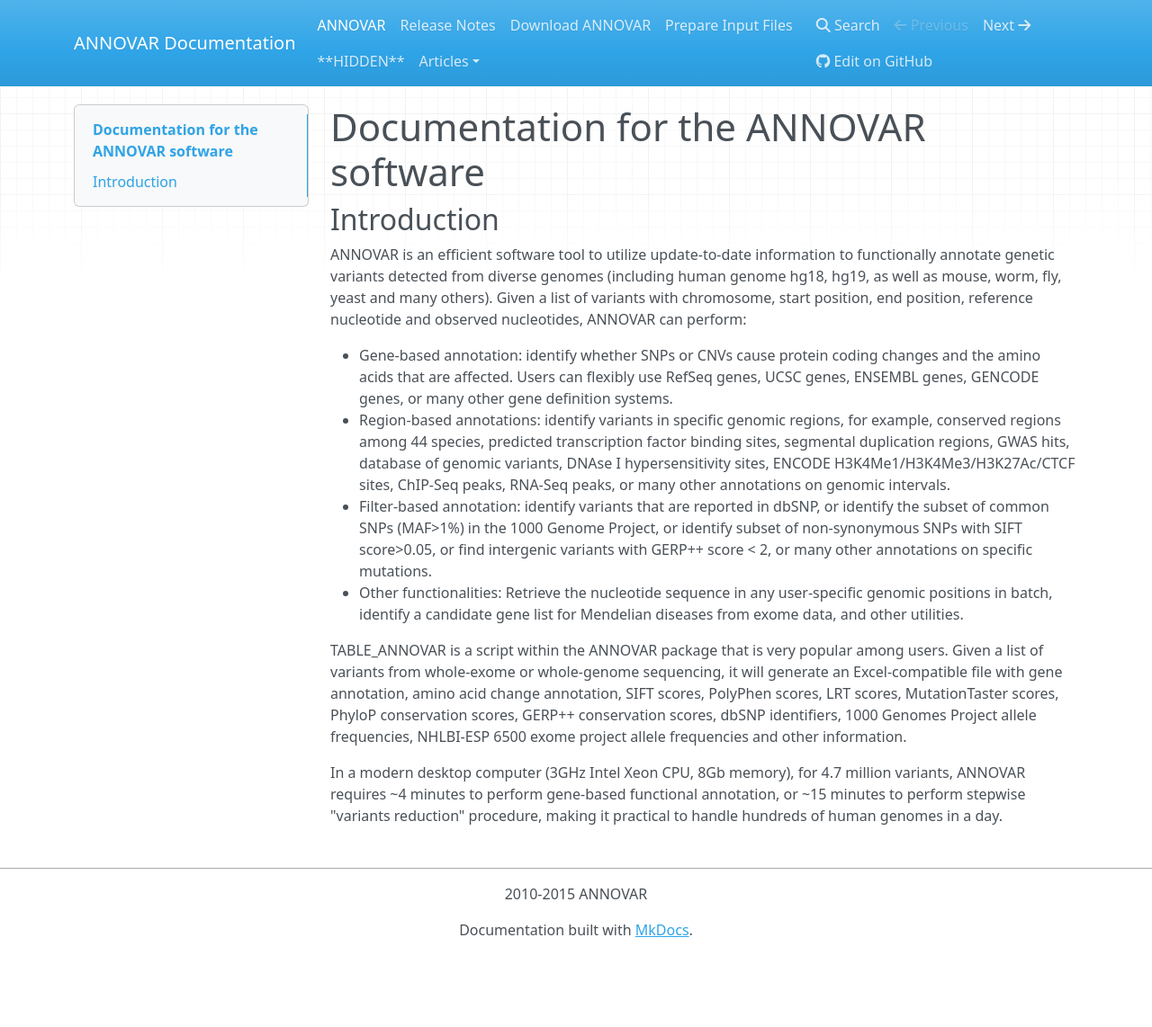
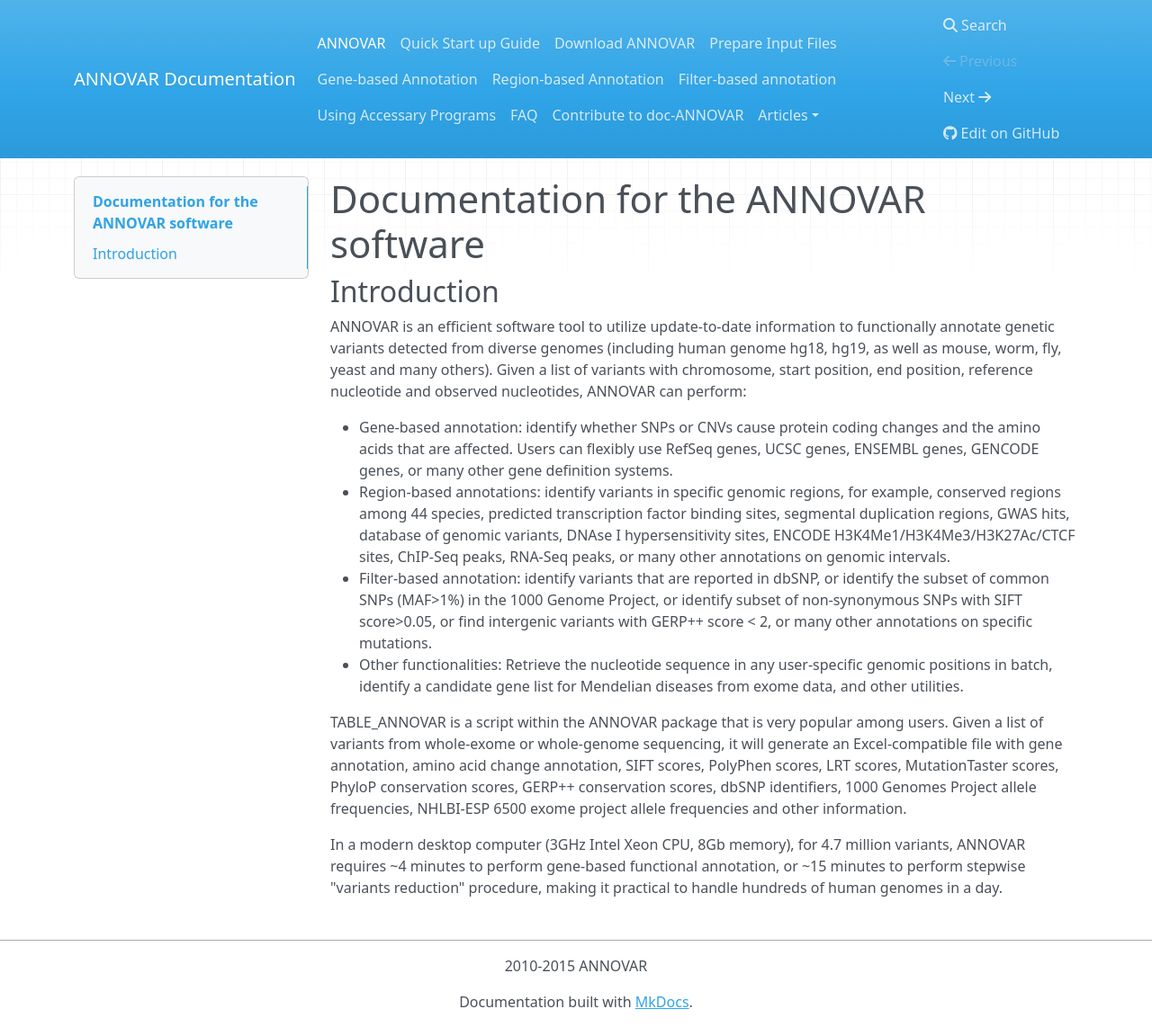
Before and after one commit to WGLab/doc-ANNOVAR, an MkDocs documentation site: the page built from docs/index.md, in a window 1280 px wide and 1142 px high. Shown: the whole window at 90% size. Built offline with MkDocs 1.6.1, drawn with Linux system fonts in a browser that asks for light colours; nearby versions of some CDN libraries; old or Windows-style settings are respelled for this version of MkDocs.

Commit message:
Updated mkdocs.yml

```diff
--- a/mkdocs.yml
+++ b/mkdocs.yml
@@ -16,14 +16,21 @@ use_absolute_urls: true
 use_directory_urls: false
 
 pages:
-# Introduction:
+# User guide:
 - ['index.md', 'ANNOVAR']
-- ['01_Quick_Start.md', 'Release Notes']
-- ['02_Download.md', 'Download ANNOVAR']
-- ['03_Prepare_Input_File.md', 'Prepare Input Files']
+- ['startup.md', 'Quick Start up Guide']
+- ['download.md', 'Download ANNOVAR']
+- ['input.md', 'Prepare Input Files']
+- ['gene.md', 'Gene-based Annotation']
+- ['region.md', 'Region-based Annotation']
+- ['filter.md', 'Filter-based annotation']
+- ['accessory.md', 'Using Accessary Programs']
+- ['faq.md', 'FAQ']
+- ['contributing.md', 'Contribute to doc-ANNOVAR']
+
+
 
 
 # Articles
-- ['articles/index.md', '**HIDDEN**']
-- ['articles/VCF.md', 'Articles', 'VCF processing']
-- ['articles/dbSNP.md', 'Articles', 'dbSNP processing']
+- ['articles/VCF.md', 'Articles', 'VCF processing guide']
+- ['articles/dbSNP.md', 'Articles', 'Assigning dbSNP identifiers']
```
